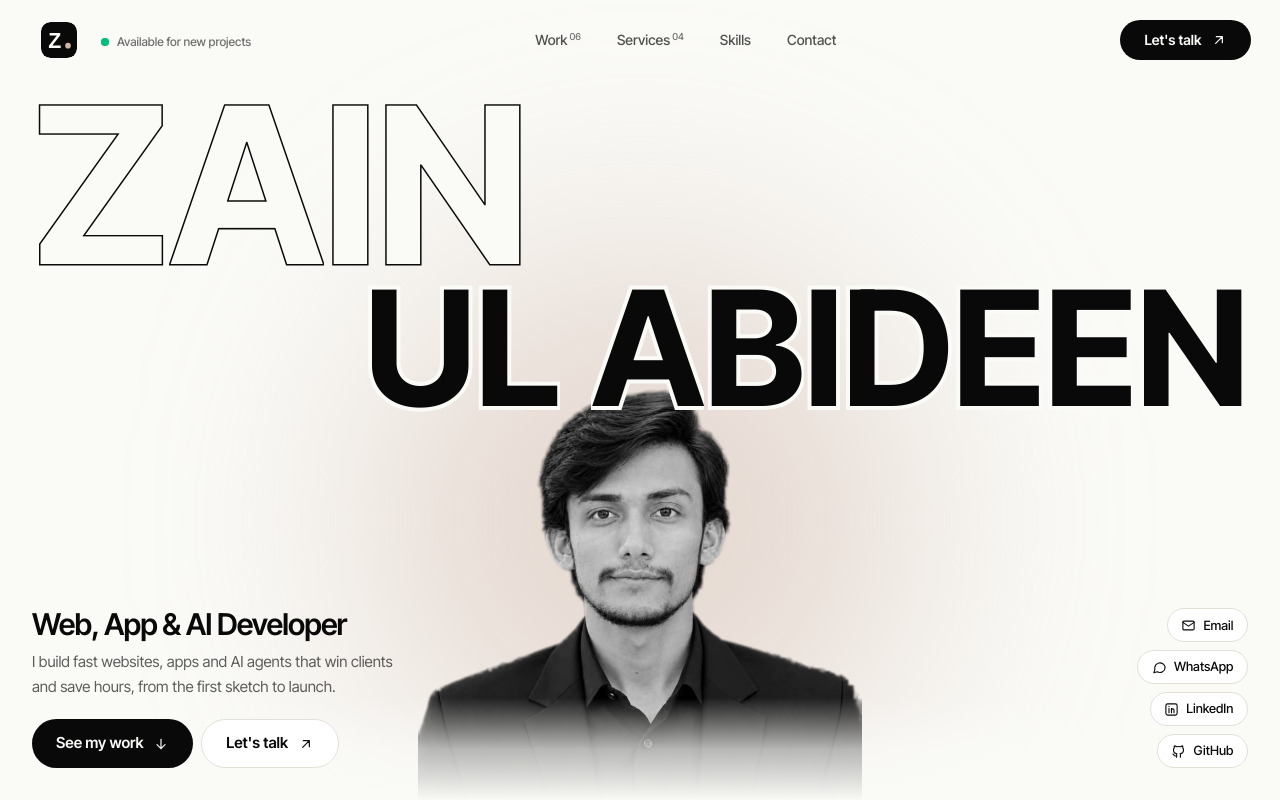
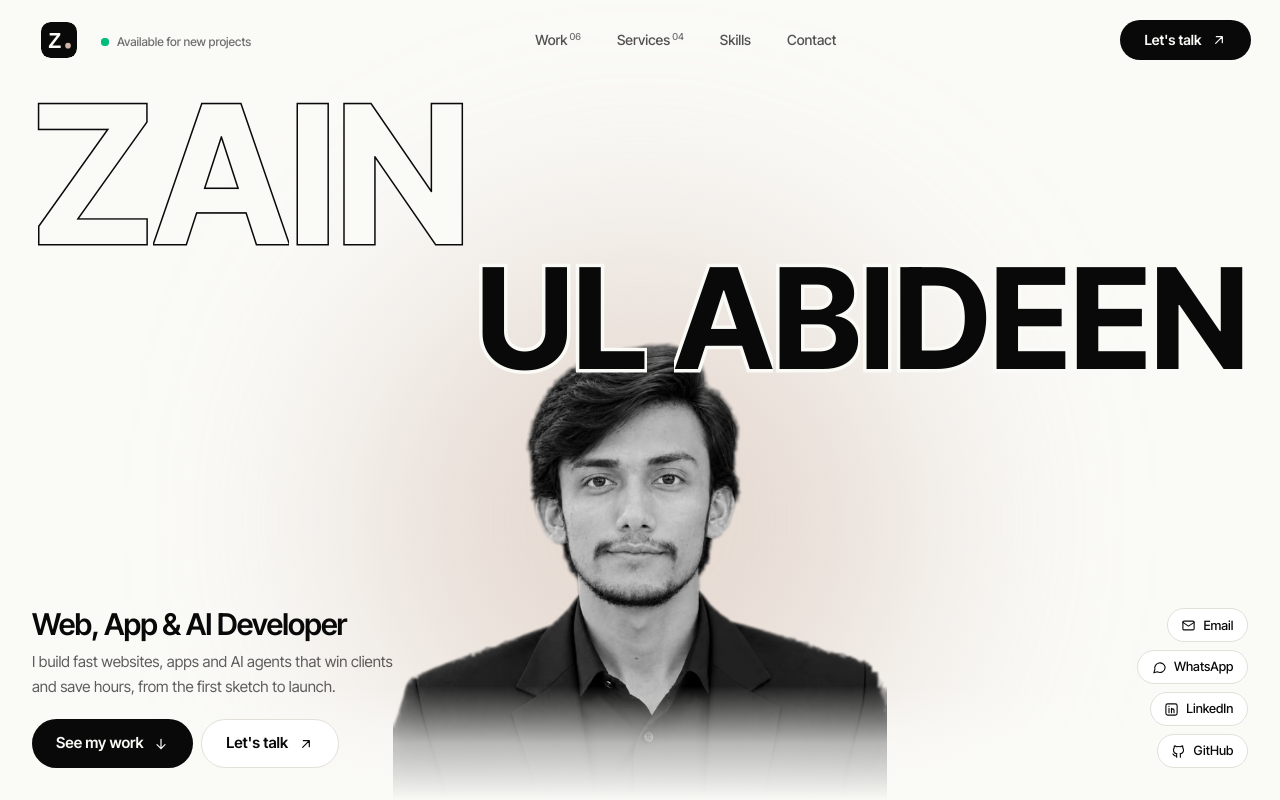
Before and after one commit to zain-maan/zain-portfolio, a React (Vite) app: page / in a window 1280 px wide. Shown: the top 800 px of the page. Built offline with nearby package versions, Linux system fonts and the light colour scheme.

Commit message:
Hero name scales with screen height, so short laptop screens get a bigger photo
Co-Authored-By: Claude Opus 5.5 <noreply@anthropic.com>

```diff
--- a/src/components/Hero.tsx
+++ b/src/components/Hero.tsx
@@ -91,10 +91,10 @@ export default function Hero() {
 
       {/* The name sits in front of the portrait, so it can always be read in full */}
       <h1 className="pointer-events-none relative z-20 px-4 font-display font-bold uppercase leading-[0.82] tracking-[-0.055em] sm:px-8" aria-label={ME.name}>
-        <span data-name-a className="text-outline-ink block text-[clamp(4.5rem,23vw,9rem)] sm:text-[clamp(5rem,17vw,19rem)]" aria-hidden="true">
+        <span data-name-a className="text-outline-ink block text-[clamp(4.5rem,23vw,9rem)] sm:text-[clamp(4rem,min(17vw,24svh),19rem)]" aria-hidden="true">
           <Letters text={ME.first} />
         </span>
-        <span data-name-b className="text-halo block text-right text-[clamp(3rem,15.5vw,6rem)] sm:text-[clamp(4rem,12.5vw,14rem)]" aria-hidden="true">
+        <span data-name-b className="text-halo block text-right text-[clamp(3rem,15.5vw,6rem)] sm:text-[clamp(3rem,min(12.5vw,17.5svh),14rem)]" aria-hidden="true">
           <Letters text={ME.last} />
         </span>
       </h1>
@@ -102,7 +102,7 @@ export default function Hero() {
       {/* Portrait: greyscale, with a colour reveal under the pointer */}
       <div
         ref={photo}
-        className="pointer-events-none relative z-10 -mt-6 min-h-0 w-full flex-1 overflow-hidden lg:-mt-[2.5vw]"
+        className="pointer-events-none relative z-10 -mt-6 min-h-0 w-full flex-1 overflow-hidden lg:-mt-[5svh]"
         style={{ '--x': '50%', '--y': '40%', '--r': '0px' } as CSSProperties}
       >
         {/* The entrance animates this inner layer; the scroll drift moves the outer one, so they never fight. */}
```
Also changed, not shown: public/og.jpg.
